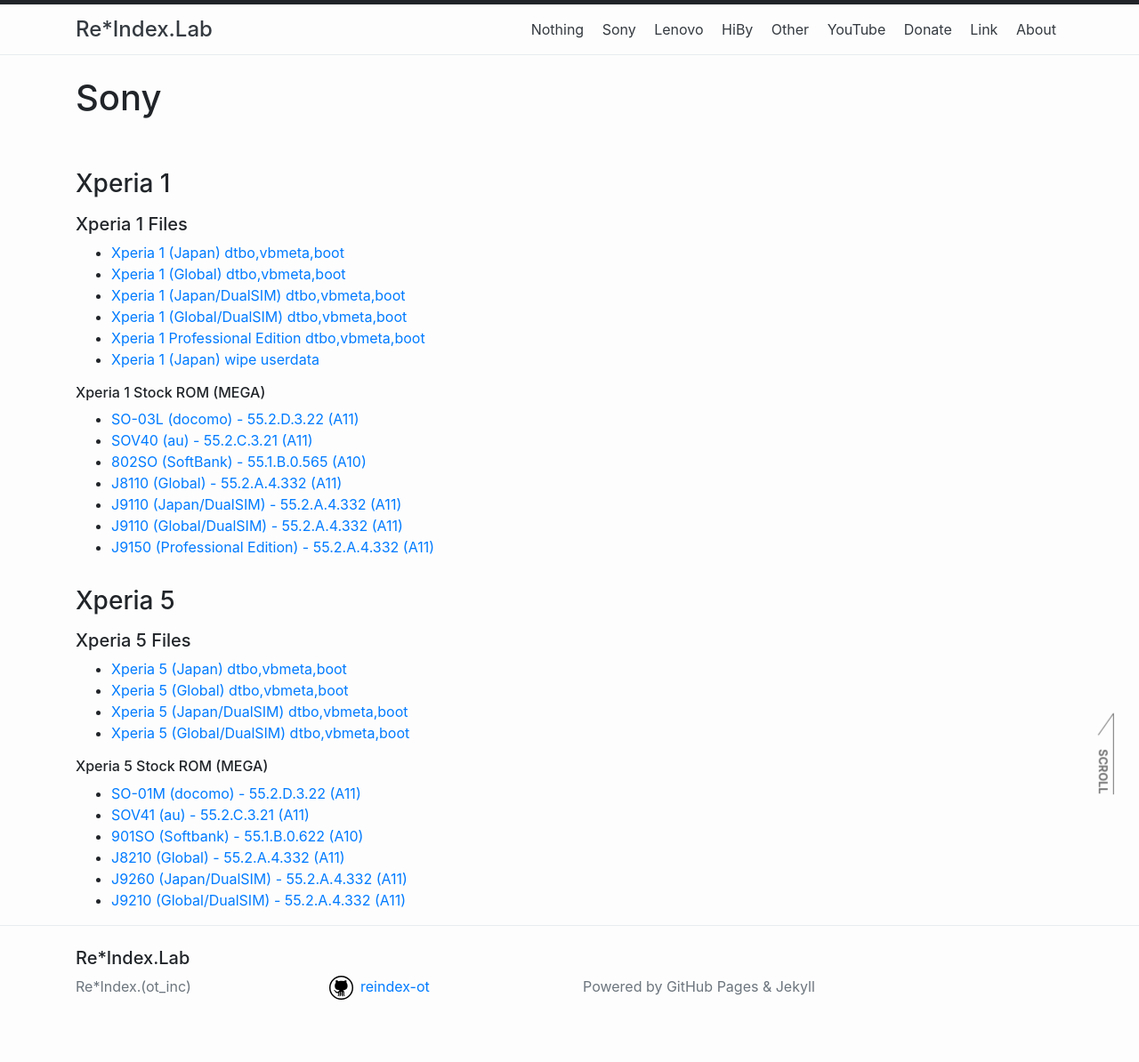
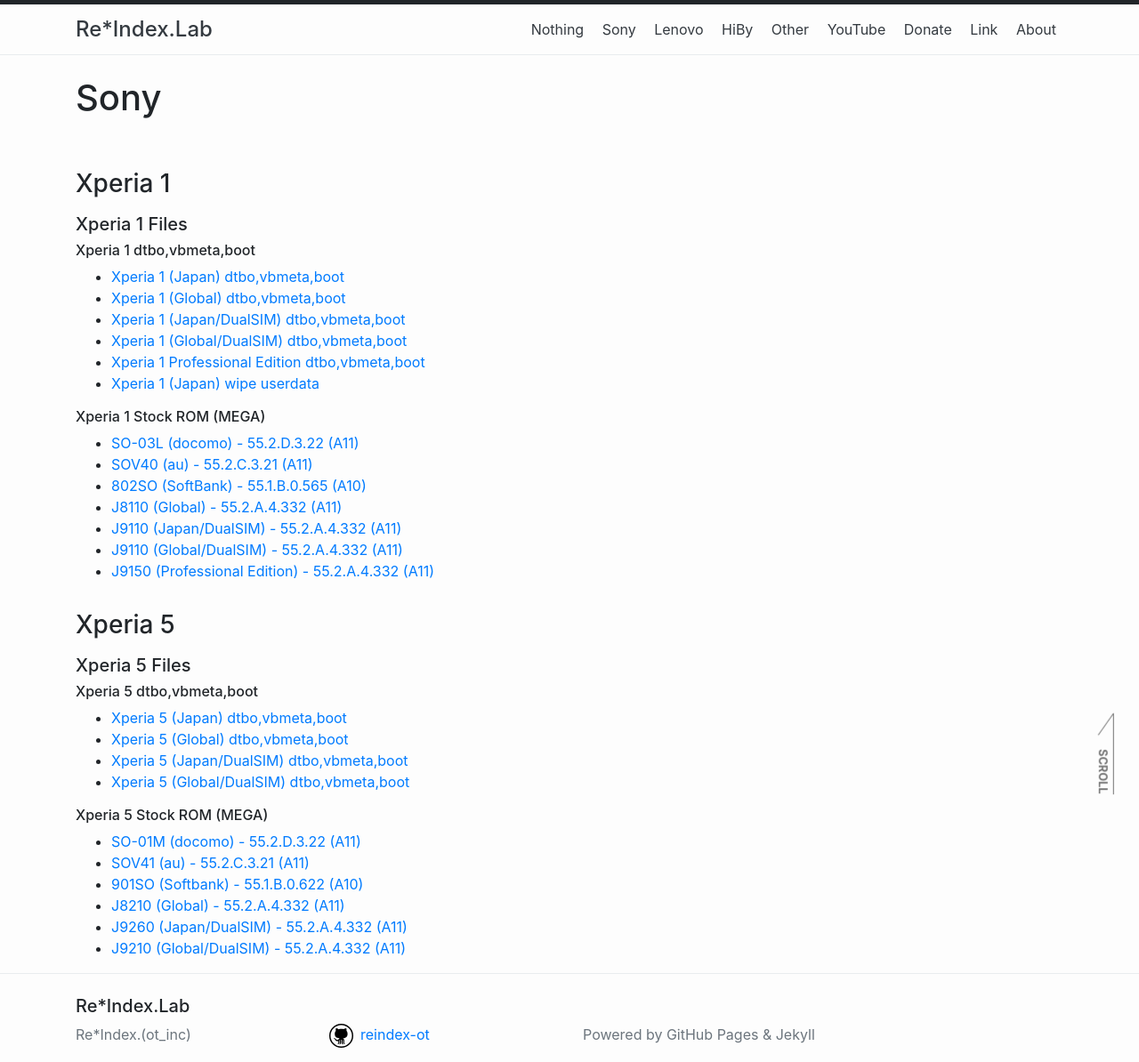
Before and after one commit to reindex-ot/reindex-ot.github.io, a Jekyll site: the page built from sony.md, in a window 1280 px wide. Shown: the whole page at 89% size. Built offline with Jekyll 4.4.1, drawn with Linux system fonts in a browser that asks for light colours; before the commit the page ends 1140 px from its top, so only the background shows below that.

Commit message:
Update sony.md
Signed-off-by: Re*Index. (ot_inc) <32851879+reindex-ot@users.noreply.github.com>

```diff
--- a/sony.md
+++ b/sony.md
@@ -6,6 +6,7 @@ permalink: /sony/
 
 ### Xperia 1
 ##### Xperia 1 Files
+###### Xperia 1 dtbo,vbmeta,boot
 - [Xperia 1 (Japan) dtbo,vbmeta,boot](https://github.com/reindex-ot/boot.img_repo/raw/main/sony/Xperia1_JP_dtbo,vbmeta,boot.7z)<br>
 - [Xperia 1 (Global) dtbo,vbmeta,boot](https://github.com/reindex-ot/boot.img_repo/raw/main/sony/Xperia1_J8110_dtbo,vbmeta,boot.7z)<br>
 - [Xperia 1 (Japan/DualSIM) dtbo,vbmeta,boot](https://github.com/reindex-ot/boot.img_repo/raw/main/sony/Xperia1_J9110_JP(DualSIM)_dtbo,vbmeta,boot.7z)<br>
@@ -25,6 +26,7 @@ permalink: /sony/
 
 ### Xperia 5
 ##### Xperia 5 Files
+###### Xperia 5 dtbo,vbmeta,boot
 - [Xperia 5 (Japan) dtbo,vbmeta,boot](https://github.com/reindex-ot/boot.img_repo/raw/main/sony/Xperia5_JP_dtbo,vbmeta,boot.7z)<br>
 - [Xperia 5 (Global) dtbo,vbmeta,boot](https://github.com/reindex-ot/boot.img_repo/raw/main/sony/Xperia5_J8210_dtbo,vbmeta,boot.7z)<br>
 - [Xperia 5 (Japan/DualSIM) dtbo,vbmeta,boot](https://github.com/reindex-ot/boot.img_repo/raw/main/sony/Xperia5_J9260(DualSIM)_dtbo,vbmeta,boot.7z)<br>
```
